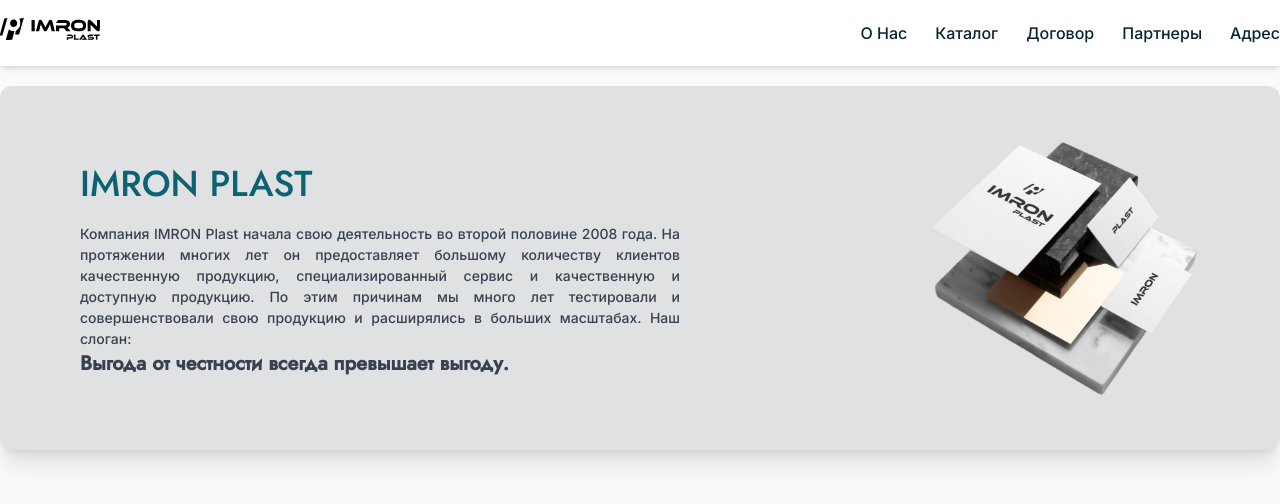
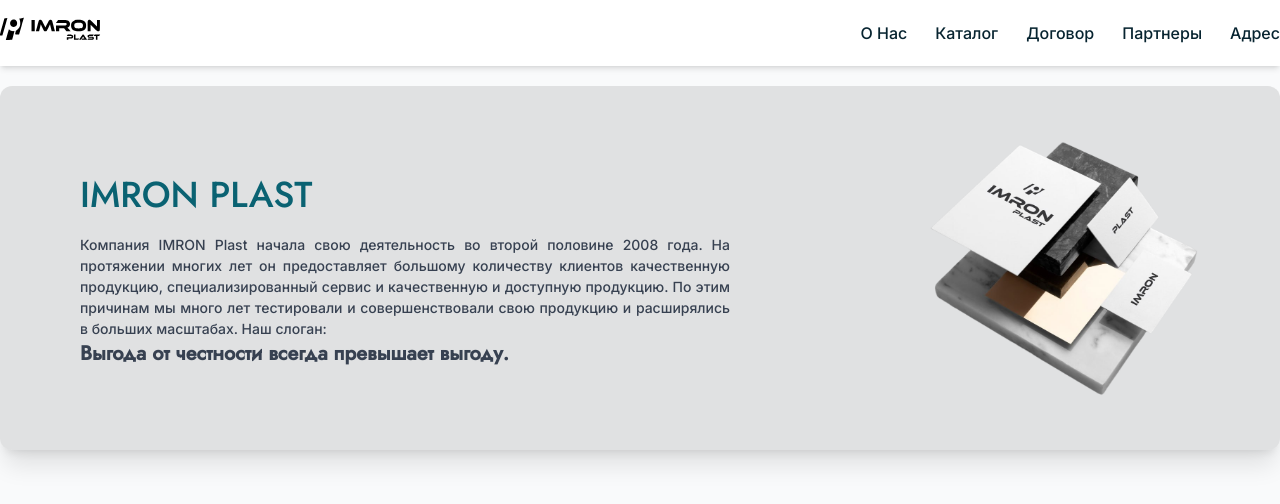
Before and after one commit to SMwebdeveloper/imron-plast, a Vue app: page / in a window 1280 px wide. Shown: the top 504 px of the page. Built offline with nearby package versions, Linux system fonts and the light colour scheme.

Commit message:
about text

```diff
--- a/src/components/About.vue
+++ b/src/components/About.vue
@@ -4,7 +4,7 @@
         <div class='bg-[rgba(0,0,0,0.1)] w-full h-auto shadow-xl rounded-xl flex flex-col   lg:flex-row items-center  justify-between py-4 px-6 lg:py-8 lg:pr-10 lg:pl-20'>
             <div class="text-center lg:text-left mb-2 md:mb-3 lg:mb-0">
                 <h4 class="text-[20px] md:text-[26px] lg:text-[36px] font-[Jost]  mb-1 lg:mb-3 text-[#0a6272]">IMRON PLAST</h4>
-                <p class="text-[12px] md:text-[14px] text-gray-700 font-medium max-w-[600px] text-center lg:text-justify ">Компания IMRON Plast начала свою деятельность во второй половине 2008 года. На протяжении многих лет он предоставляет большому количеству клиентов качественную продукцию, специализированный сервис и качественную и доступную продукцию. По этим причинам мы много лет тестировали и совершенствовали свою продукцию и расширялись в больших масштабах. Наш слоган: <br>
+                <p class="text-[12px] md:text-[14px] text-gray-700 font-medium max-w-[650px] text-center lg:text-justify ">Компания IMRON Plast начала свою деятельность во второй половине 2008 года. На протяжении многих лет он предоставляет большому количеству клиентов качественную продукцию, специализированный сервис и качественную и доступную продукцию. По этим причинам мы много лет тестировали и совершенствовали свою продукцию и расширялись в больших масштабах. Наш слоган: <br>
             <span class="text-[14px] md:text-[16px] lg:text-[20px] font-[Jost] font-bold">Выгода от честности всегда превышает выгоду.</span></p>
             </div>
             <img src="@/assets/site-logo/site-logo-6.png" alt="about image" class="w-[200px] h-[120px] md:w-[350px] md:h-[200px] lg:w-[500] lg:h-[300px] object-cover">
```
